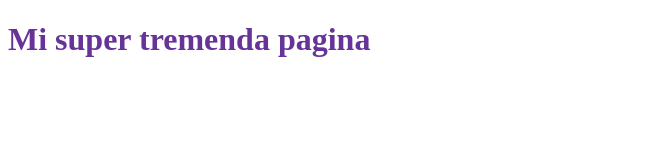
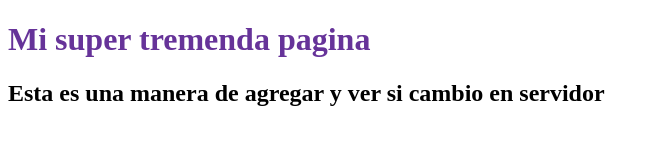
Before and after one commit to ExekielInnovaccion/javawebstock, a website: page public/index.html in a window 1280 px wide. Shown: the whole page, without its empty margins (0-660 px from the left). Drawn offline with Linux system fonts and the light colour scheme.

Commit message:
listo para subir a azure

```diff
--- a/public/index.html
+++ b/public/index.html
@@ -11,5 +11,6 @@
 </head>
 <body>
     <h1>Mi super tremenda pagina</h1>
+    <h2>Esta es una manera de agregar y ver si cambio en servidor</h2>
 </body>
 </html>
```
Also changed, not shown: 1 other file.
